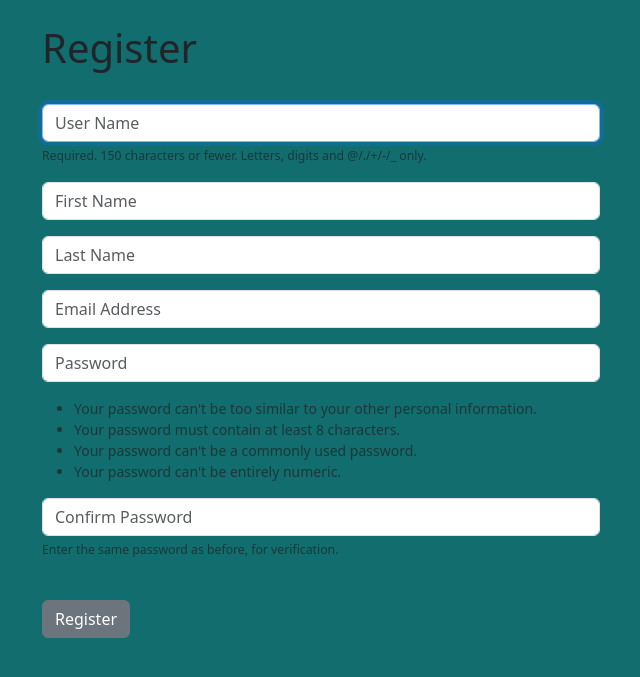
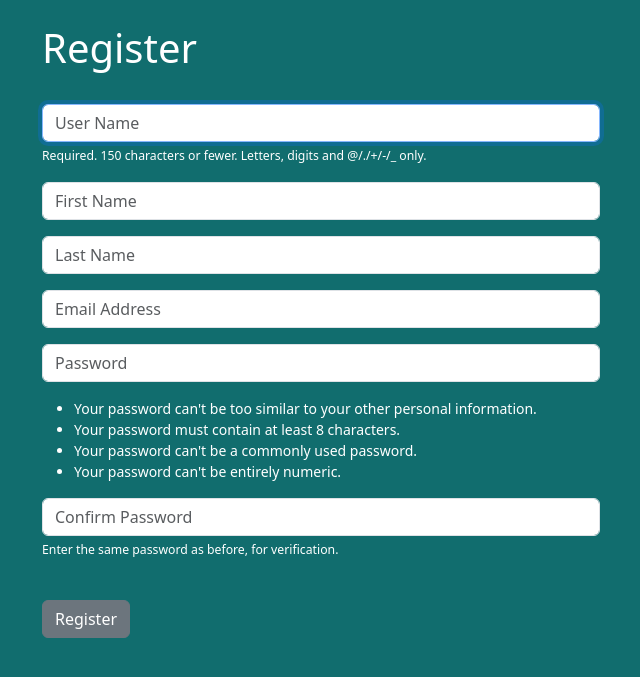
Before and after one commit to ImJay23/dissertation, a Django app: page /register/ in a window 1280 px wide. Shown: the part 56-733 px from the top of the page, without its empty margins (319-959 px from the left). Run offline with Django 5.2, Linux system fonts and the light colour scheme; some libraries are stand-ins or nearby versions.

Commit message:
Text color to white

```diff
--- a/Secrets/forms.py
+++ b/Secrets/forms.py
@@ -42,17 +42,24 @@ class SignUpForm(UserCreationForm):
         self.fields['username'].widget.attrs['class'] = 'form-control'
         self.fields['username'].widget.attrs['placeholder'] = 'User Name'
         self.fields['username'].label = ''
-        self.fields['username'].help_text = '<span class="form-text text-muted"><small>Required. 150 characters or fewer. Letters, digits and @/./+/-/_ only.</small></span>'
+        self.fields['username'].help_text = '<span class="form-text text-muted" style="color: white !important;"><small>Required. 150 characters or fewer. Letters, digits and @/./+/-/_ only.</small></span>'
 
         self.fields['password1'].widget.attrs['class'] = 'form-control'
         self.fields['password1'].widget.attrs['placeholder'] = 'Password'
         self.fields['password1'].label = ''
-        self.fields['password1'].help_text = '<ul class="form-text text-muted small"><li>Your password can\'t be too similar to your other personal information.</li><li>Your password must contain at least 8 characters.</li><li>Your password can\'t be a commonly used password.</li><li>Your password can\'t be entirely numeric.</li></ul>'
+        self.fields['password1'].help_text = '''
+            <ul class="form-text text-muted small" style="color: white !important;">
+                <li>Your password can't be too similar to your other personal information.</li>
+                <li>Your password must contain at least 8 characters.</li>
+                <li>Your password can't be a commonly used password.</li>
+                <li>Your password can't be entirely numeric.</li>
+            </ul>
+        '''
 
         self.fields['password2'].widget.attrs['class'] = 'form-control'
         self.fields['password2'].widget.attrs['placeholder'] = 'Confirm Password'
         self.fields['password2'].label = ''
-        self.fields['password2'].help_text = '<span class="form-text text-muted"><small>Enter the same password as before, for verification.</small></span>'
+        self.fields['password2'].help_text = '<span class="form-text text-muted" style="color: white !important;"><small>Enter the same password as before, for verification.</small></span>'
 
 
 class UserUpdateForm(UserChangeForm):
@@ -70,4 +77,4 @@ class UserUpdateForm(UserChangeForm):
         self.fields['username'].widget.attrs['class'] = 'form-control'
         self.fields['username'].widget.attrs['placeholder'] = 'User Name'
         self.fields['username'].label = ''
-        self.fields['username'].help_text = '<span class="form-text text-muted"><small>Required. 150 characters or fewer. Letters, digits and @/./+/-/_ only.</small></span>'
+        self.fields['username'].help_text = '<span class="form-text text-muted" style="color: white !important;"><small>Required. 150 characters or fewer. Letters, digits and @/./+/-/_ only.</small></span>'
--- a/templates/login.html
+++ b/templates/login.html
@@ -6,7 +6,7 @@
 <h1>You're Already Logged In!</h1>
 {% else %}
 <div class="col-sm-6 offset-sm-3">
-    <h1>Login</h1>
+    <h1 style="color: white;">Login</h1>
     <br/>
     <form method="POST" action="{% url 'login' %}">
         {% csrf_token %}
@@ -18,7 +18,7 @@
             <input type="password" class="form-control" name="password" placeholder="Enter Your Password">
         </div><br/>
 
-        <button type="submit" class="btn btn-secondary">Submit</button>
+        <button type="submit" class="btn btn-secondary px-5">Submit</button>
       </form>
 
 </div>
--- a/templates/register.html
+++ b/templates/register.html
@@ -3,7 +3,7 @@
 {% block content %}
 
 <div class="col-sm-6 offset-sm-3">
-    <h1>Register</h1><br/>
+    <h1 style="color: white;">Register</h1><br/>
     <form method="POST" action="">
         {% csrf_token %}
         {{ form.as_p }}
--- a/templates/search.html
+++ b/templates/search.html
@@ -3,13 +3,13 @@
 {% load static %}
 {%block content%}
 
-    <h1>Search smitch</h1>
+    <h1 style="color: white;">Search a smitch</h1>
 
     <form method=POST>
         <br/>
         {% csrf_token %}
-        <input type="input" class="form-control"placeholder="Search a smitch" name="search"><br/>
-        <button type="submit" class="btn btn-primary">Search Smitch!</button>
+        <input type="input" class="form-control"placeholder="Search..." name="search"><br/>
+        <button type="submit" class="btn btn-primary px-5">Search</button>
     </form>
 </br></br>
     {% if search %}
```
